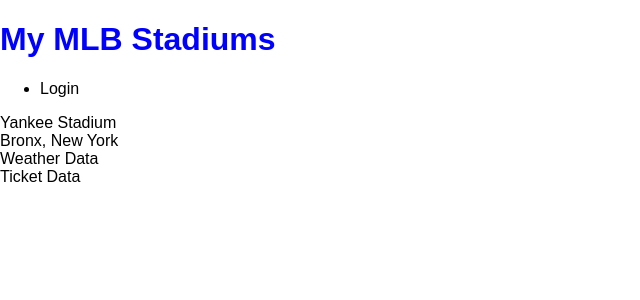
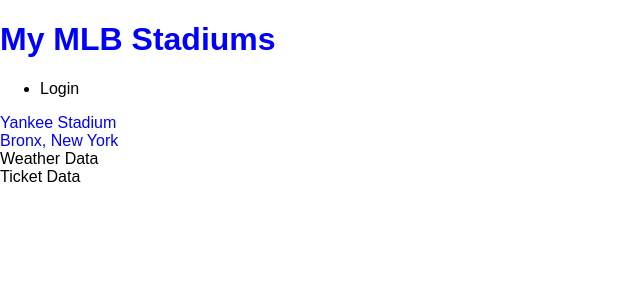
Before and after one commit to caseymacleod22/baseball-stadiums-frontend, a React (Create React App) app: page / in a window 1280 px wide. Shown: the top 300 px of the page, without its empty margins (0-640 px from the left). Built offline with nearby package versions, Linux system fonts and the light colour scheme; no server answers.

Commit message:
font color

```diff
--- a/src/App.css
+++ b/src/App.css
@@ -13,3 +13,7 @@
 form {
   color: red;
 }
+
+section {
+  color: blue;
+}
```
